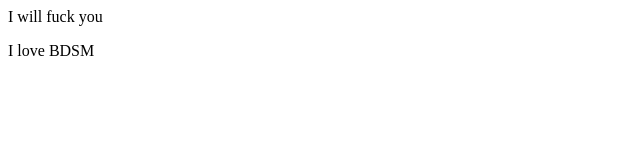
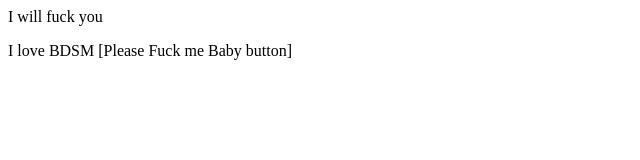
Before and after one commit to IamShrey13/loccalrepo, a plain HTML site: page index.html in a window 1280 px wide. Shown: the whole page, without its empty margins (0-640 px from the left). Drawn offline with Linux system fonts and the light colour scheme.

```diff
--- a/index.html
+++ b/index.html
@@ -1,2 +1,2 @@
 <p>I will fuck you</p>
-<p>I love BDSM</p>
+<p>I love BDSM [Please Fuck me Baby button]</p>
```
